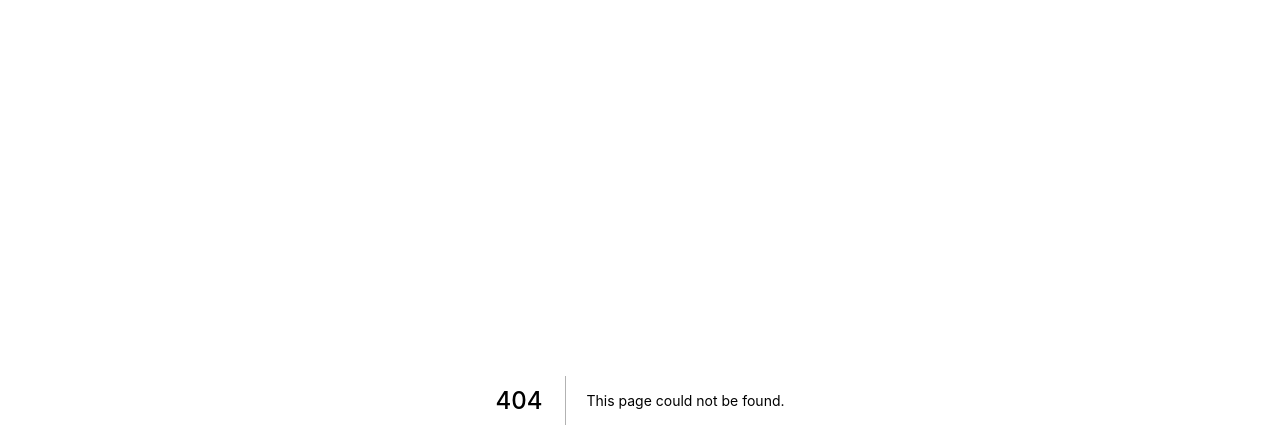
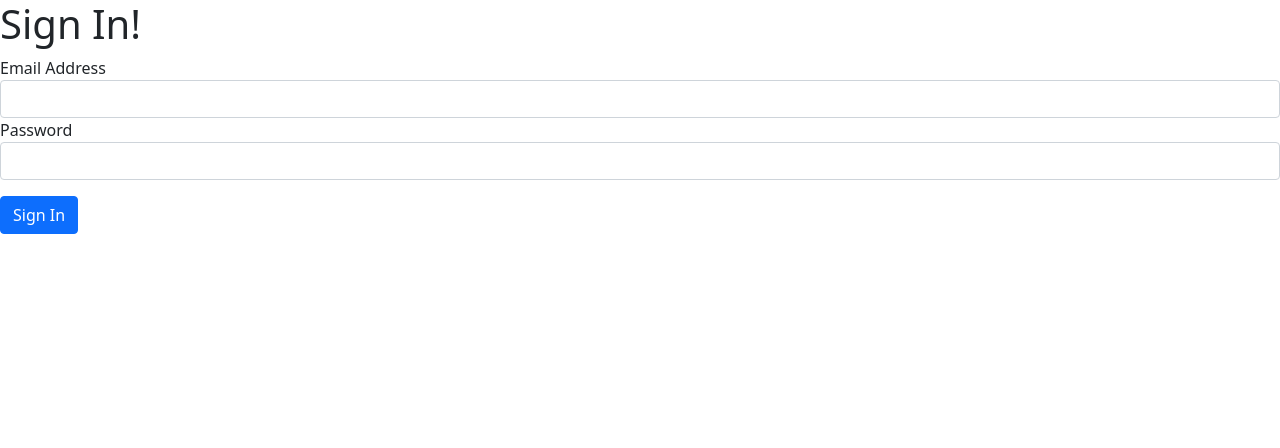
Before and after one commit to 1997rishabhsingh/Ticketing, a Next.js app in the folder client/: page /auth/signin in a window 1280 px wide. Before the commit this address had no page. Shown: the top 448 px of the page. Built offline with nearby package versions, Linux system fonts and the light colour scheme.

Commit message:
Client: impl. sign in

```diff
--- /dev/null
+++ b/client/pages/auth/signin.js
@@ -0,0 +1,73 @@
+import React, { useState } from "react";
+import Router from "next/router";
+import {
+  Form,
+  FormGroup,
+  Input,
+  Button,
+  Label,
+  FormFeedback,
+  Alert
+} from "reactstrap";
+
+import useRequest from "../../hooks/use-request";
+
+const Signin = () => {
+  const [email, setEmail] = useState("");
+  const [password, setPassword] = useState("");
+
+  const { doRequest, errors } = useRequest({
+    method: "POST",
+    url: "/api/users/signin",
+    onSuccess() {
+      Router.push("/");
+    }
+  });
+
+  const getFieldError = (field) =>
+    errors?.find((e) => e.field === field)?.message;
+
+  const getError = () => errors?.find((e) => !e.field)?.message;
+
+  const handleSubmit = async (e) => {
+    e.preventDefault();
+
+    await doRequest({ email, password });
+  };
+
+  return (
+    <div>
+      <h1>Sign In!</h1>
+      <Form onSubmit={handleSubmit}>
+        {getError() && <Alert color="danger">{getError()}</Alert>}
+        <FormGroup>
+          <Label id="email">Email Address</Label>
+          <Input
+            id="email"
+            invalid={!!getFieldError("email")}
+            value={email}
+            onChange={(e) => setEmail(e.target.value)}
+          />
+          <FormFeedback>{getFieldError("email")}</FormFeedback>
+        </FormGroup>
+        <FormGroup>
+          <Label id="password">Password</Label>
+          <Input
+            id="password"
+            type="password"
+            invalid={!!getFieldError("password")}
+            value={password}
+            onChange={(e) => setPassword(e.target.value)}
+          />
+          <FormFeedback>{getFieldError("password")}</FormFeedback>
+        </FormGroup>
+
+        <Button color="primary" className="mt-3">
+          Sign In
+        </Button>
+      </Form>
+    </div>
+  );
+};
+
+export default Signin;
```
